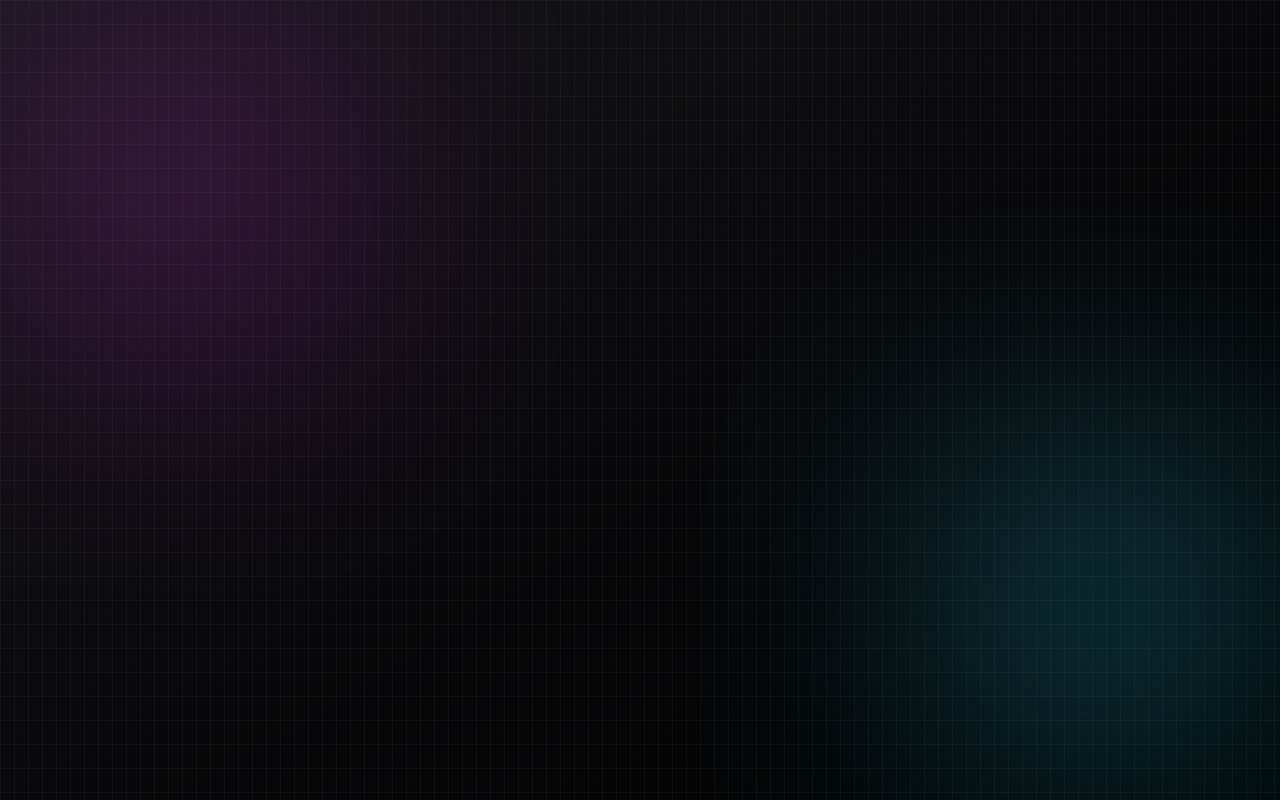
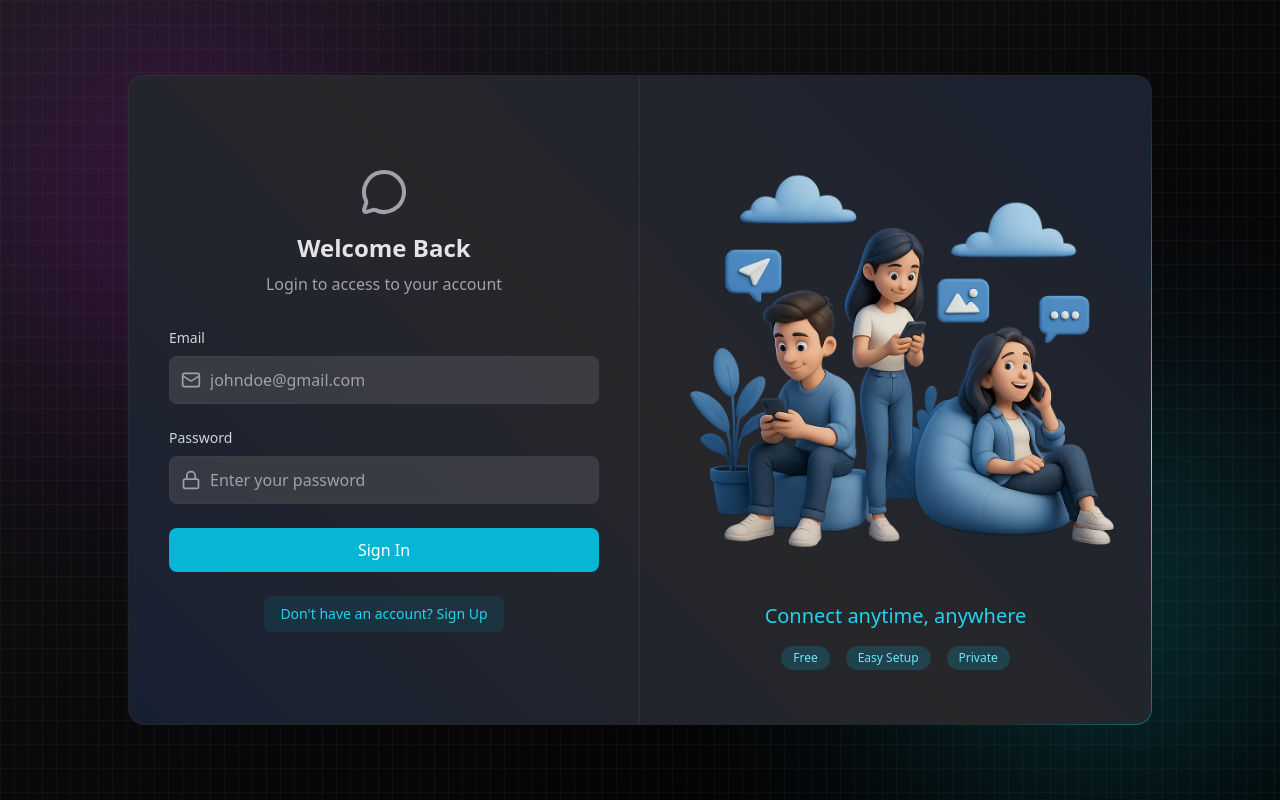
Before and after one commit to Prathviesh1211/chatify-mern, a React app in the folder frontend/: page /login in a window 1280 px wide. Built offline with nearby package versions, Linux system fonts and the light colour scheme; no server answers; the HTML template or start-up script is replaced by a standard one.

Commit message:
Implement Login page

```diff
--- a/frontend/src/App.jsx
+++ b/frontend/src/App.jsx
@@ -3,7 +3,7 @@
 import ChatPage from "./pages/ChatPage";
 import LoginPage from "./pages/LoginPage";
 import SignupPage from "./pages/SignupPage";
-import { useAuthStore } from "./useAuthStore";
+import { useAuthStore } from "./store/useAuthStore";
 import PageLoader from "./components/PageLoader";
 import {Toaster} from "react-hot-toast"
 
--- a/frontend/src/pages/ChatPage.jsx
+++ b/frontend/src/pages/ChatPage.jsx
@@ -1,9 +1,11 @@
 import React from 'react'
-
+import { useAuthStore } from '../store/useAuthStore'
 const ChatPage = () => {
+  const {logout}=useAuthStore();
   return (
-    <div>
-      Chat page
+    <div className='text-white '>
+      Chat page app
+      <button onClick={()=>logout()}>Logout</button>
     </div>
   )
 }
--- a/frontend/src/pages/LoginPage.jsx
+++ b/frontend/src/pages/LoginPage.jsx
@@ -1,11 +1,108 @@
-import React from 'react'
+import { useState } from "react";
+import { useAuthStore } from "../store/useAuthStore";
+import BorderAnimatedContainer from "../components/BorderAnimatedContainer";
+import { MessageCircleIcon, MailIcon, LoaderIcon, LockIcon } from "lucide-react";
+import { Link } from "react-router";
 
-const LoginPage = () => {
+function LoginPage() {
+  const [formData, setFormData] = useState({ email: "", password: "" });
+  const { login, isLoggingIn } = useAuthStore();
+
+  const handleSubmit = (e) => {
+    e.preventDefault();
+    login(formData);
+  };
+
   return (
-    <div>
-      Login page
+    <div className="w-full flex items-center justify-center p-4 bg-zinc-900">
+      <div className="relative w-full max-w-5xl md:h-[650px] h-[650px]">
+        <BorderAnimatedContainer>
+          <div className="w-full flex flex-col md:flex-row">
+            {/* FORM CLOUMN - LEFT SIDE */}
+            <div className="md:w-1/2 p-10 flex items-center justify-center md:border-r border-zinc-600/30">
+              <div className="w-full max-w-md">
+                {/* HEADING TEXT */}
+                <div className="text-center mb-8">
+                  <MessageCircleIcon className="w-12 h-12 mx-auto text-zinc-400 mb-4" />
+                  <h2 className="text-2xl font-bold text-zinc-200 mb-2">Welcome Back</h2>
+                  <p className="text-zinc-400">Login to access to your account</p>
+                </div>
+
+                {/* FORM */}
+                <form onSubmit={handleSubmit} className="space-y-6">
+                  {/* EMAIL INPUT */}
+                  <div>
+                    <label className="auth-input-label">Email</label>
+                    <div className="relative">
+                      <MailIcon className="auth-input-icon" />
+
+                      <input
+                        type="email"
+                        value={formData.email}
+                        onChange={(e) => setFormData({ ...formData, email: e.target.value })}
+                        className="input"
+                        placeholder="johndoe@gmail.com"
+                      />
+                    </div>
+                  </div>
+
+                  {/* PASSWORD INPUT */}
+                  <div>
+                    <label className="auth-input-label">Password</label>
+                    <div className="relative">
+                      <LockIcon className="auth-input-icon" />
+
+                      <input
+                        type="password"
+                        value={formData.password}
+                        onChange={(e) => setFormData({ ...formData, password: e.target.value })}
+                        className="input"
+                        placeholder="Enter your password"
+                      />
+                    </div>
+                  </div>
+
+                  {/* SUBMIT BUTTON */}
+                  <button className="auth-btn" type="submit" disabled={isLoggingIn}>
+                    {isLoggingIn ? (
+                      <LoaderIcon className="w-full h-5 animate-spin text-center" />
+                    ) : (
+                      "Sign In"
+                    )}
+                  </button>
+                </form>
+
+                <div className="mt-6 text-center">
+                  <Link to="/signup" className="auth-link">
+                    Don't have an account? Sign Up
+                  </Link>
+                </div>
+              </div>
+            </div>
+
+            {/* FORM ILLUSTRATION - RIGHT SIDE */}
+            <div className="hidden md:w-1/2 md:flex items-center justify-center p-8 bg-gradient-to-bl from-zinc-800/20 to-transparent">
+              <div>
+                <img
+                  src="/login.png"
+                  alt="People using mobile devices"
+                  className="w-full h-auto object-contain"
+                />
+                <div className="mt-6 text-center">
+                  <h3 className="text-xl font-medium text-cyan-400">Connect anytime, anywhere</h3>
+
+                  <div className="mt-4 flex justify-center gap-4">
+                    <span className="auth-badge">Free</span>
+                    <span className="auth-badge">Easy Setup</span>
+                    <span className="auth-badge">Private</span>
+                  </div>
+                </div>
+              </div>
+            </div>
+          </div>
+        </BorderAnimatedContainer>
+      </div>
     </div>
-  )
+  );
 }
-
-export default LoginPage
+export default LoginPage;
--- a/frontend/src/pages/SignupPage.jsx
+++ b/frontend/src/pages/SignupPage.jsx
@@ -1,8 +1,8 @@
 import React, { useState } from 'react'
 import BorderAnimatedContainer from "../components/BorderAnimatedContainer";
 import { MessageCircleIcon, LockIcon, MailIcon, UserIcon, LoaderIcon } from "lucide-react";
-import { data, Link } from "react-router";
-import { useAuthStore } from '../useAuthStore';
+import { Link } from "react-router";
+import { useAuthStore } from '../store/useAuthStore';
 
 const SignupPage = () => {
   const [formData, setFormData] = useState({ fullName: "", email: "", password: "" });
--- /dev/null
+++ b/frontend/src/store/useAuthStore.js
@@ -0,0 +1,66 @@
+import { create } from "zustand";
+import { axiosInstance } from "../lib/axios";
+import toast from "react-hot-toast";
+import { Trophy } from "lucide-react";
+
+export const useAuthStore = create((set, get) => ({
+  authUser: null,
+  isCheckingAuth: true,
+  isSigningUp: false,
+  isLoggingIn: false,
+  //   isLoggingOut: false,
+
+  checkAuth: async () => {
+    try {
+      const res = await axiosInstance.get("/auth/check");
+      set({ authUser: res.data });
+    } catch (error) {
+      console.log("Error in authCheck : ", error);
+      set({ authUser: null });
+    } finally {
+      set({ isCheckingAuth: false });
+    }
+  },
+
+  signup: async (data) => {
+    set({ isSigningUp: true });
+    try {
+      const res = await axiosInstance.post("/auth/signup", data);
+      set({ authUser: res.data });
+
+      toast.success("Account created successfully!");
+    } catch (error) {
+      toast.error(error.response.data.message);
+      console.log("Error in signup : ", error);
+    } finally {
+      set({ isSigningUp: false });
+    }
+  },
+
+  login: async (data) => {
+    set({ isLoggingIn: true });
+    try {
+      const res = await axiosInstance.post("/auth/login", data);
+      set({ authUser: res.data });
+
+      toast.success("Logged in successfully!");
+    } catch (error) {
+      toast.error(error.response.data.message);
+      console.log("Error in signup : ", error);
+    } finally {
+      set({ isLoggingIn: false });
+    }
+  },
+
+  logout: async () => {
+    try {
+      await axiosInstance.post("/auth/logout");
+      set({ authUser: null });
+
+      toast.success("Logged out successfully!");
+    } catch (error) {
+      toast.error(error.response.data.message);
+      console.log("Error in logout : ", error);
+    }
+  },
+}));
--- a/frontend/src/useAuthStore.js
+++ /dev/null
@@ -1,36 +0,0 @@
-import {create} from "zustand"
-import { axiosInstance } from "./lib/axios"
-import toast from "react-hot-toast";
-
-export const useAuthStore=create((set,get)=>({
-    authUser:null,
-    isCheckingAuth:true,
-    isSigningUp:false,
-    checkAuth:async()=>{
-        try{
-            const res=await axiosInstance.get("/auth/check");
-            set({authUser:res.data});
-        }catch(error){
-            console.log("Error in authCheck : ",error);
-            set({authUser:null});
-        }finally{
-            set({isCheckingAuth:false})
-        }
-    },
-    signup:async(data)=>{
-        set({isSigningUp:true});
-        try{
-            const res=await axiosInstance.post("/auth/signup",data);
-            set({authUser:res.data});
-            toast.success("Account created successfully!")
-        }catch(error){
-            toast.error(error.response.data.message);
-            console.log("Error in signup : ",error);
-
-        }finally{
-            set({isSigningUp:false});
-        }
-    }
-
-
-}))
```
Also changed, not shown: frontend/public/login.png (added).
